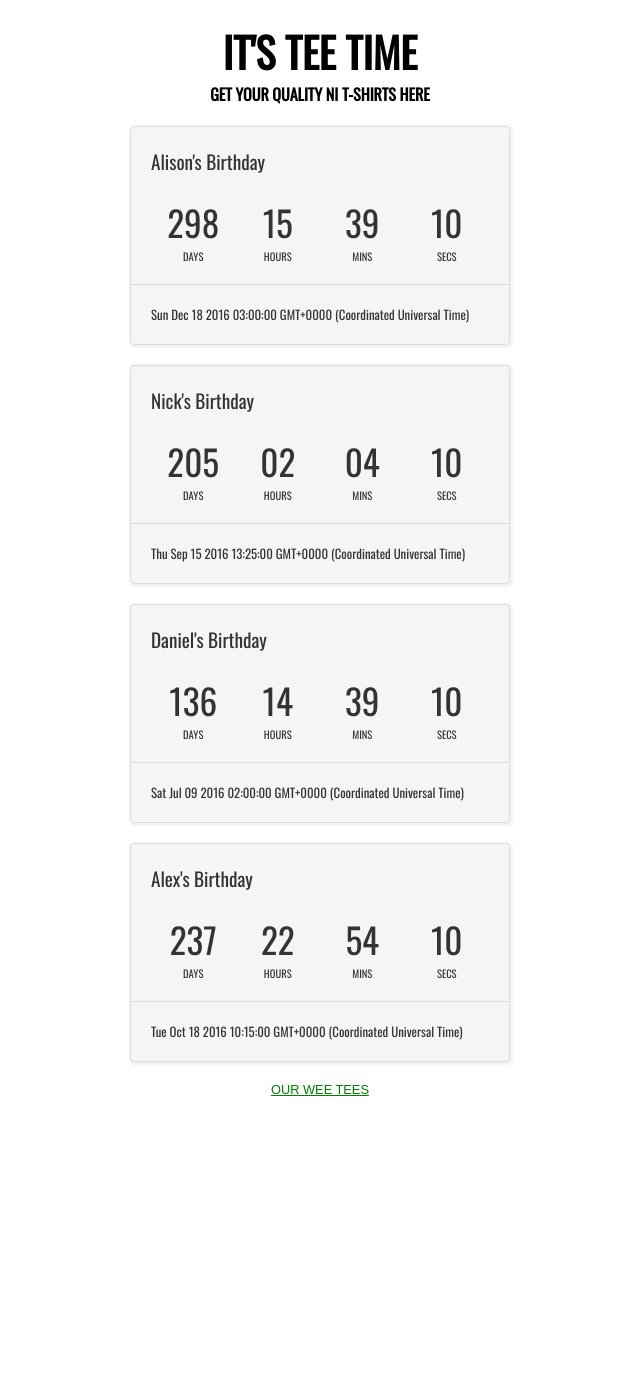
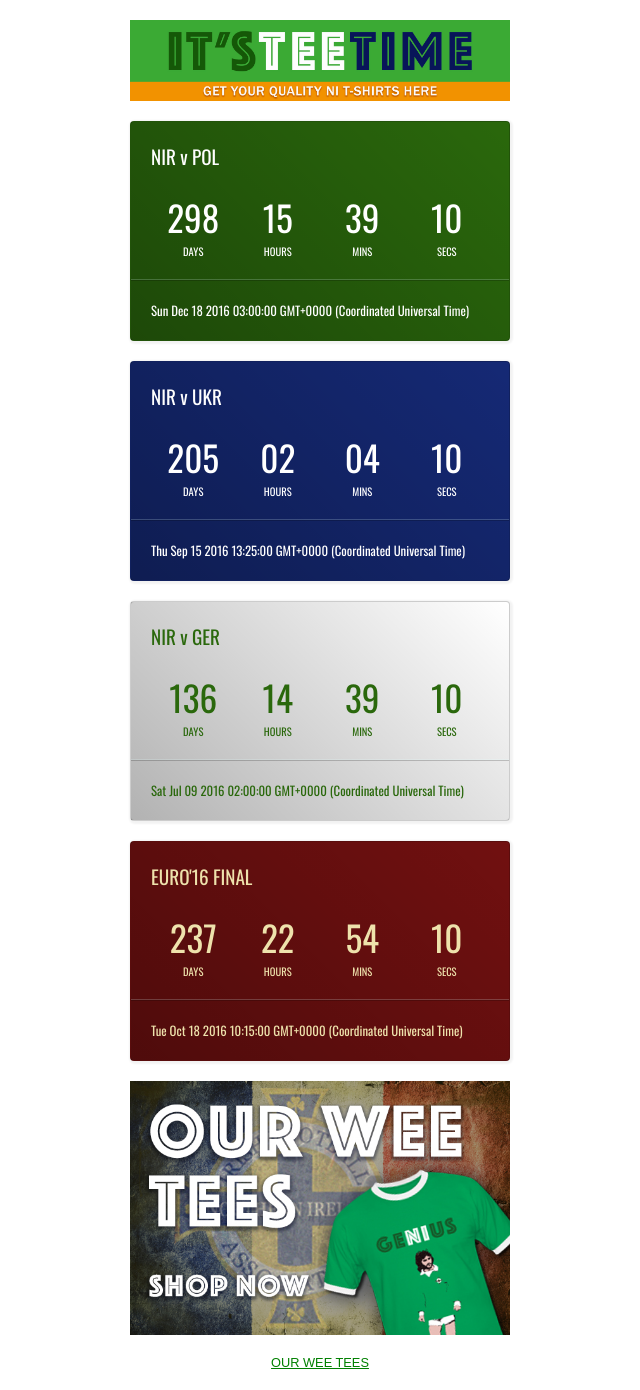
Before and after one commit to netotaku/tee-time-timer, a Jekyll site: the page built from index.html, in a window 1280 px wide. Shown: the whole page, without its empty margins (320-960 px from the left). Built offline with Jekyll 4.4.1, drawn with Linux system fonts in a browser that asks for light colours; nearby versions of some CDN libraries; before the commit the page ends 1117 px from its top, so only the background shows below that.

Commit message:
banners and clock themes

```diff
--- a/css/main.scss
+++ b/css/main.scss
@@ -29,6 +29,9 @@ html{
         text-align: center;
         margin-bottom: $gutter;
         text-transform: uppercase;
+        a{
+          display: block;
+        }
         h1{
           font-size: 2.6em;
         }
@@ -61,6 +64,8 @@ footer{
 
   text-decoration: none;
   color: #333;
+
+  &.green{}
 
   &:hover{
     border-color: #ccc;
@@ -95,4 +100,51 @@ footer{
       }
     }
   }
+
+  .grad{
+    background: linear-gradient(45deg,  rgba(0,0,0,0.3) 0%,rgba(0,0,0,0) 100%);
+  }
+
+  &.theme{
+    border-color: rgba(0,0,0,.2);
+    .section{
+      &.top{
+        border-bottom: solid 1px rgba(225,255,255,.2);
+      }
+      &.bottom{
+        border-color: rgba(0,0,0,.2);
+      }
+    }
+  }
+
+  &.green{
+    background: #2a680c;
+    color: #fff;
+  }
+  &.blue{
+    background: #152975;
+    color: #fff;
+  }
+  &.white{
+    background: #fff;
+    color: #2a680c;
+  }
+  &.red{
+    background: #711010;
+    color: #eee2ac;
+  }
+
 }
+
+img{
+  display: block;
+  width: 100%;
+  height: auto;
+  margin-bottom: $gutter;
+}
+
+@media (max-width: 380px){
+  html{
+    font-size: .8em;
+  }
+}
--- a/index.html
+++ b/index.html
@@ -6,17 +6,22 @@ layout: default
 
   <div class="wrapper">
     <header>
-      <h1>IT'S TEE TIME</h1>
-      <h2>Get your quality NI T-Shirts Here</h2>
+      <h1><a href="http://playingstyle.com/our-wee-tees">
+        <img src="./img/TeeTimeHeader.jpg">
+      </a></h1>
     </header>
     <div id="clocks"></div>
     <footer>
+      <p><a href="http://playingstyle.com/our-wee-tees">
+        <img src="./img/OWTad.jpg">
+      </a></p>
       <p><a href="http://playingstyle.com/our-wee-tees">OUR WEE TEES</a></p>
     </footer>
   </div>
 
   <script type="text/x-handlebars-template" id="clock">
-    <a href="#" class="clock">
+    <a href="#" class="clock {{ theme }}">
+      <div class="grad">
         <div class="section top">
           <div class="title">{{ label }}</div>
           <div class="counter">
@@ -41,6 +46,7 @@ layout: default
         <div class="section bottom">
           <div class="date">{{ time }}</div>
         </div>
+      </div>
     </a>
   </script>
 
@@ -49,17 +55,21 @@ layout: default
   <script type="text/javascript">
 
     var data = [{
-      label: "Alison's Birthday",
-      time: new Date("2016-12-18T03:00")
+      label: "NIR v POL",
+      time: new Date("2016-12-18T03:00"),
+      theme: 'theme green'
     },{
-      label: "Nick's Birthday",
-      time: new Date("2016-09-15T13:25")
+      label: "NIR v UKR",
+      time: new Date("2016-09-15T13:25"),
+      theme: 'theme blue'
     },{
-      label: "Daniel's Birthday",
-      time: new Date("2016-07-09T02:00")
+      label: "NIR v GER",
+      time: new Date("2016-07-09T02:00"),
+      theme: 'theme white'
     },{
-      label: "Alex's Birthday",
-      time: new Date("2016-10-18T10:15")
+      label: "EURO'16 FINAL",
+      time: new Date("2016-10-18T10:15"),
+      theme: 'theme red'
     }];
 
     // console.log(data);
```
Also changed, not shown: img/OWTad.jpg (added), img/TeeTimeHeader.jpg (added). Lines whose indentation alone changed are shown as unchanged.
